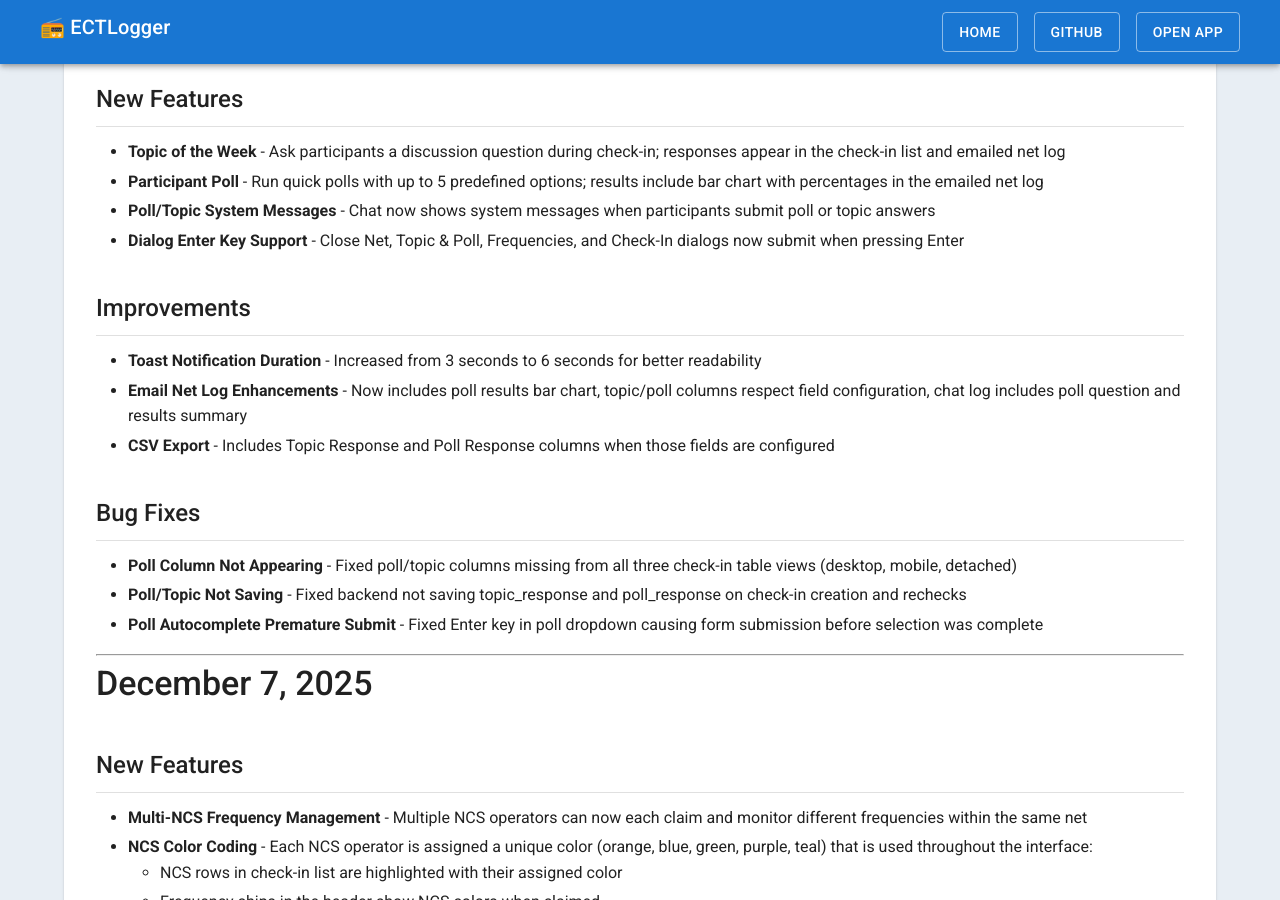
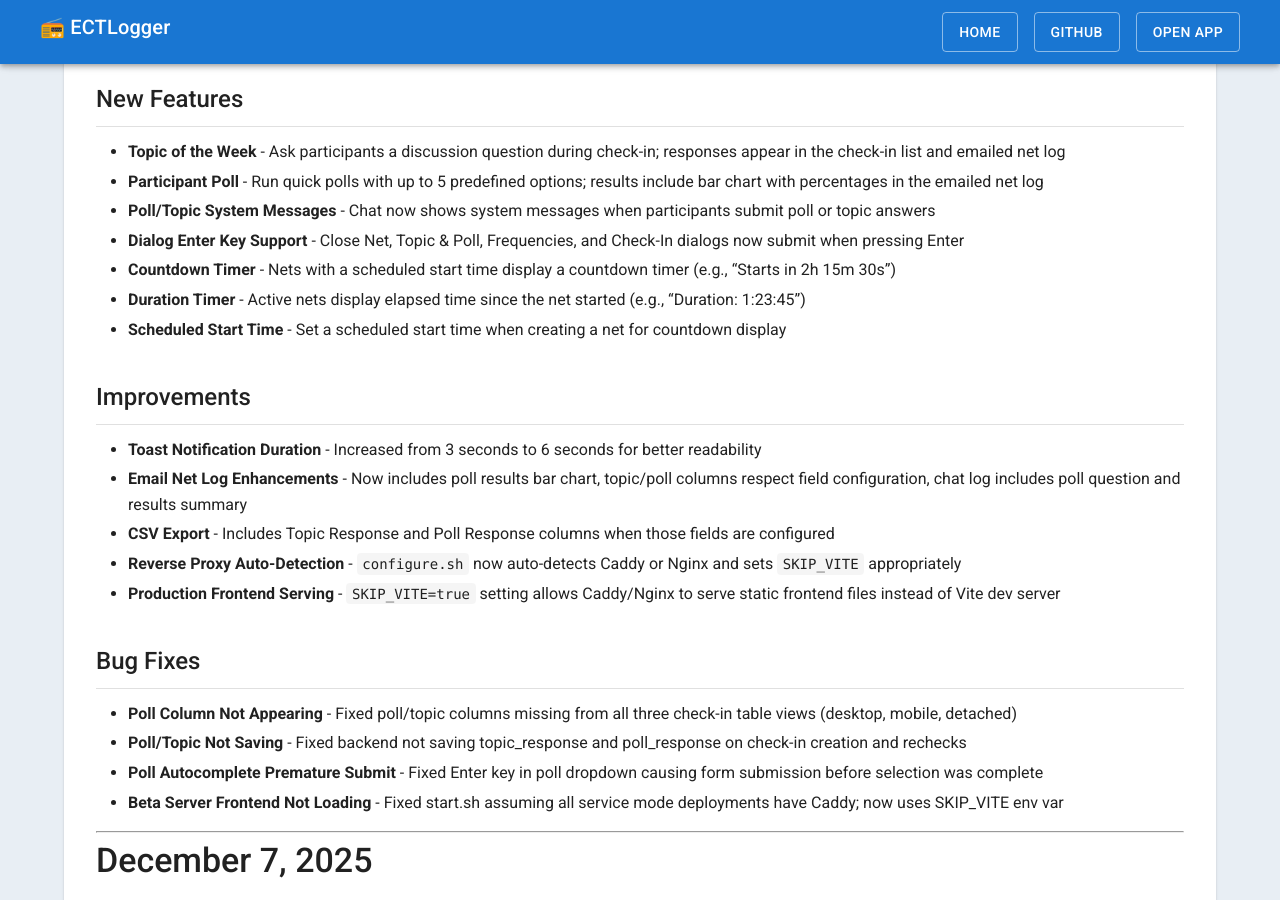
Before and after one commit to bradbrownjr/ectlogger, a Jekyll site: the page built from docs/CHANGELOG.md, in a window 1280 px wide and 900 px high, scrolled down 237 px. Built offline with Jekyll 4.4.1, drawn with Linux system fonts in a browser that asks for light colours; our own code applies the rules of GitHub Pages for plain Markdown files.

Commit message:
Update documentation: SKIP_VITE setting, timer features, reverse proxy auto-detection

```diff
--- a/docs/CHANGELOG.md
+++ b/docs/CHANGELOG.md
@@ -12,18 +12,24 @@ All notable changes to ECTLogger are documented here.
 * **Participant Poll** - Run quick polls with up to 5 predefined options; results include bar chart with percentages in the emailed net log
 * **Poll/Topic System Messages** - Chat now shows system messages when participants submit poll or topic answers
 * **Dialog Enter Key Support** - Close Net, Topic & Poll, Frequencies, and Check-In dialogs now submit when pressing Enter
+* **Countdown Timer** - Nets with a scheduled start time display a countdown timer (e.g., "Starts in 2h 15m 30s")
+* **Duration Timer** - Active nets display elapsed time since the net started (e.g., "Duration: 1:23:45")
+* **Scheduled Start Time** - Set a scheduled start time when creating a net for countdown display
 
 ## Improvements
 
 * **Toast Notification Duration** - Increased from 3 seconds to 6 seconds for better readability
 * **Email Net Log Enhancements** - Now includes poll results bar chart, topic/poll columns respect field configuration, chat log includes poll question and results summary
 * **CSV Export** - Includes Topic Response and Poll Response columns when those fields are configured
+* **Reverse Proxy Auto-Detection** - `configure.sh` now auto-detects Caddy or Nginx and sets `SKIP_VITE` appropriately
+* **Production Frontend Serving** - `SKIP_VITE=true` setting allows Caddy/Nginx to serve static frontend files instead of Vite dev server
 
 ## Bug Fixes
 
 * **Poll Column Not Appearing** - Fixed poll/topic columns missing from all three check-in table views (desktop, mobile, detached)
 * **Poll/Topic Not Saving** - Fixed backend not saving topic_response and poll_response on check-in creation and rechecks
 * **Poll Autocomplete Premature Submit** - Fixed Enter key in poll dropdown causing form submission before selection was complete
+* **Beta Server Frontend Not Loading** - Fixed start.sh assuming all service mode deployments have Caddy; now uses SKIP_VITE env var
 
 ---
 
```
Also changed, not shown: docs/MANUAL-INSTALLATION.md (+4 -0 lines), docs/PRODUCTION-DEPLOYMENT.md (+4 -0 lines), docs/QUICKSTART.md (+7 -0 lines), docs/USER-GUIDE.md (+8 -0 lines).
